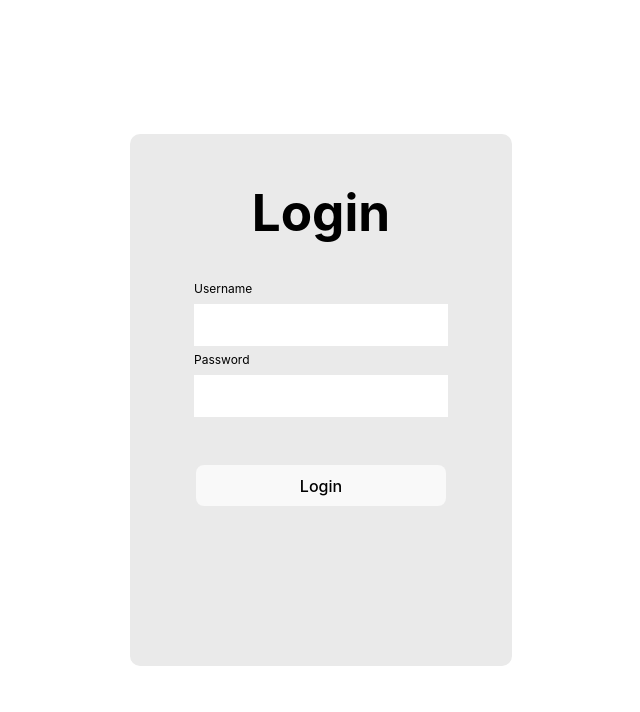
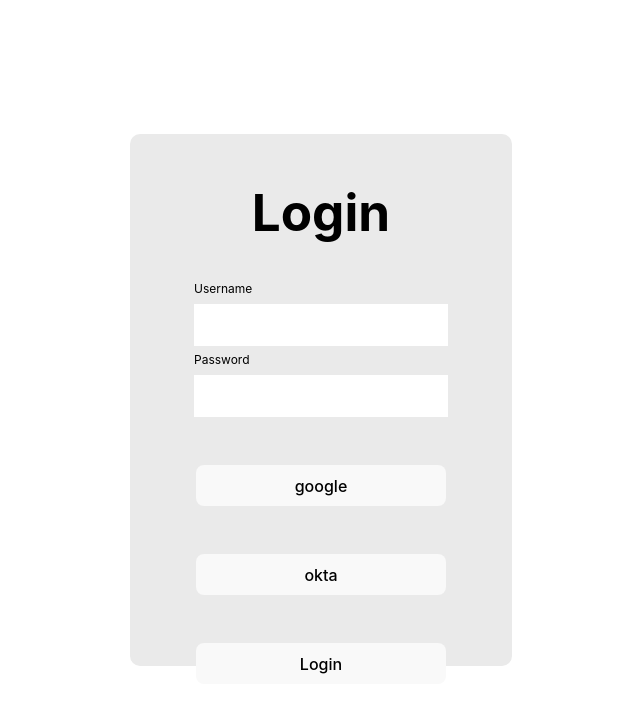
Before and after one commit to pzuum/okta-frontend, a React (Vite) app: page / in a window 1280 px wide. Shown: the top 712 px of the page, without its empty margins (319-959 px from the left). Built offline with nearby package versions, Linux system fonts and the light colour scheme.

Commit message:
fix: docker config

```diff
--- a/src/pages/login/index.tsx
+++ b/src/pages/login/index.tsx
@@ -14,9 +14,20 @@
                     <label htmlFor="password" className='input-label'>Password</label>
                     <input type="password" aria-label='password' className='line input' />
                 </div>
+
+                <div className='center container'>
+                    <button className='button horizontal-center mt-5'>google</button>
+                </div>
+
+                <div className='center container'>
+                    <button className='button horizontal-center mt-5'>okta</button>
+                </div>
+
                 <div className='center container'>
                     <button className='button horizontal-center mt-5'>Login</button>
                 </div>
+
+
             </div>
 
         </div>
```
